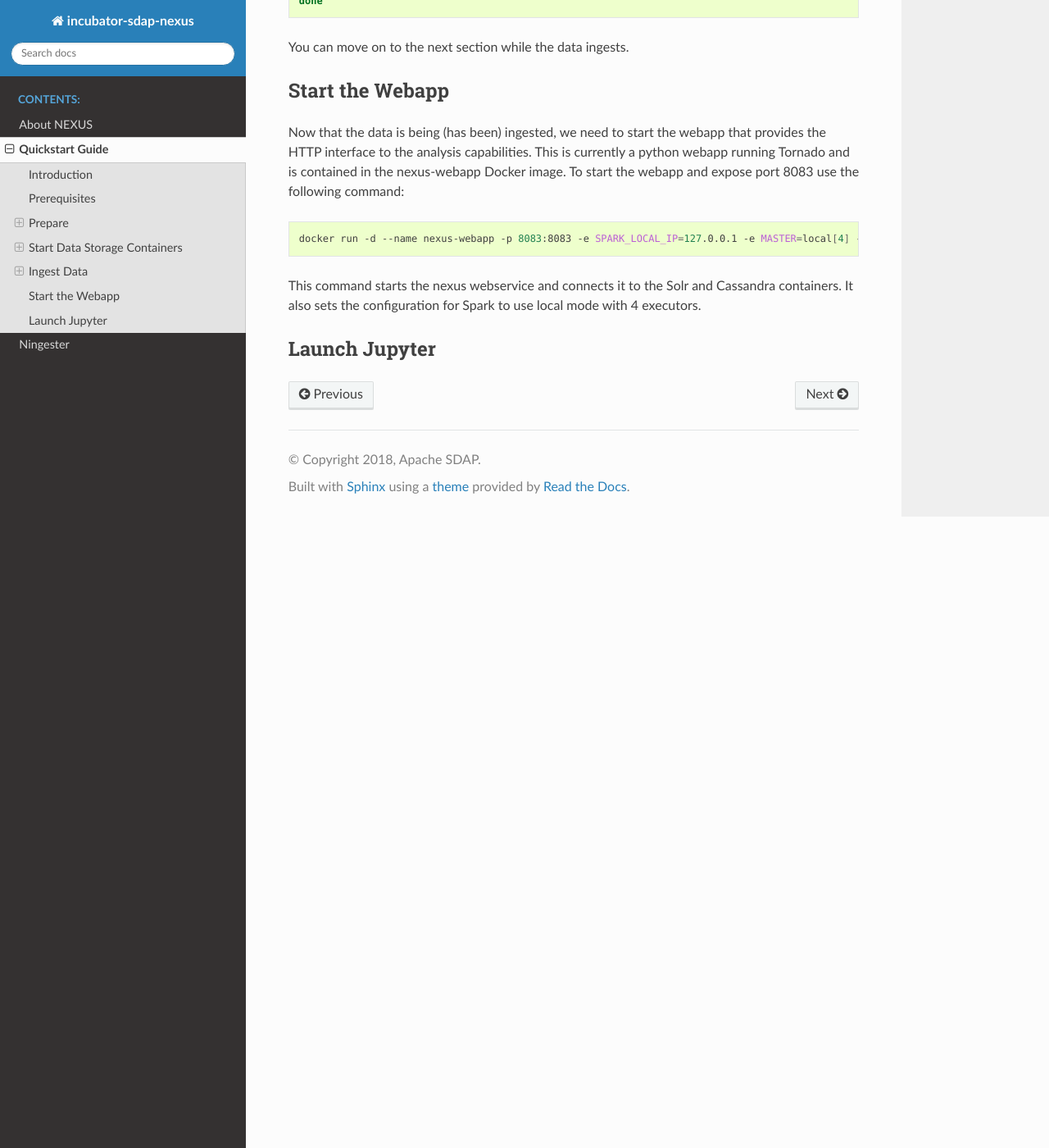
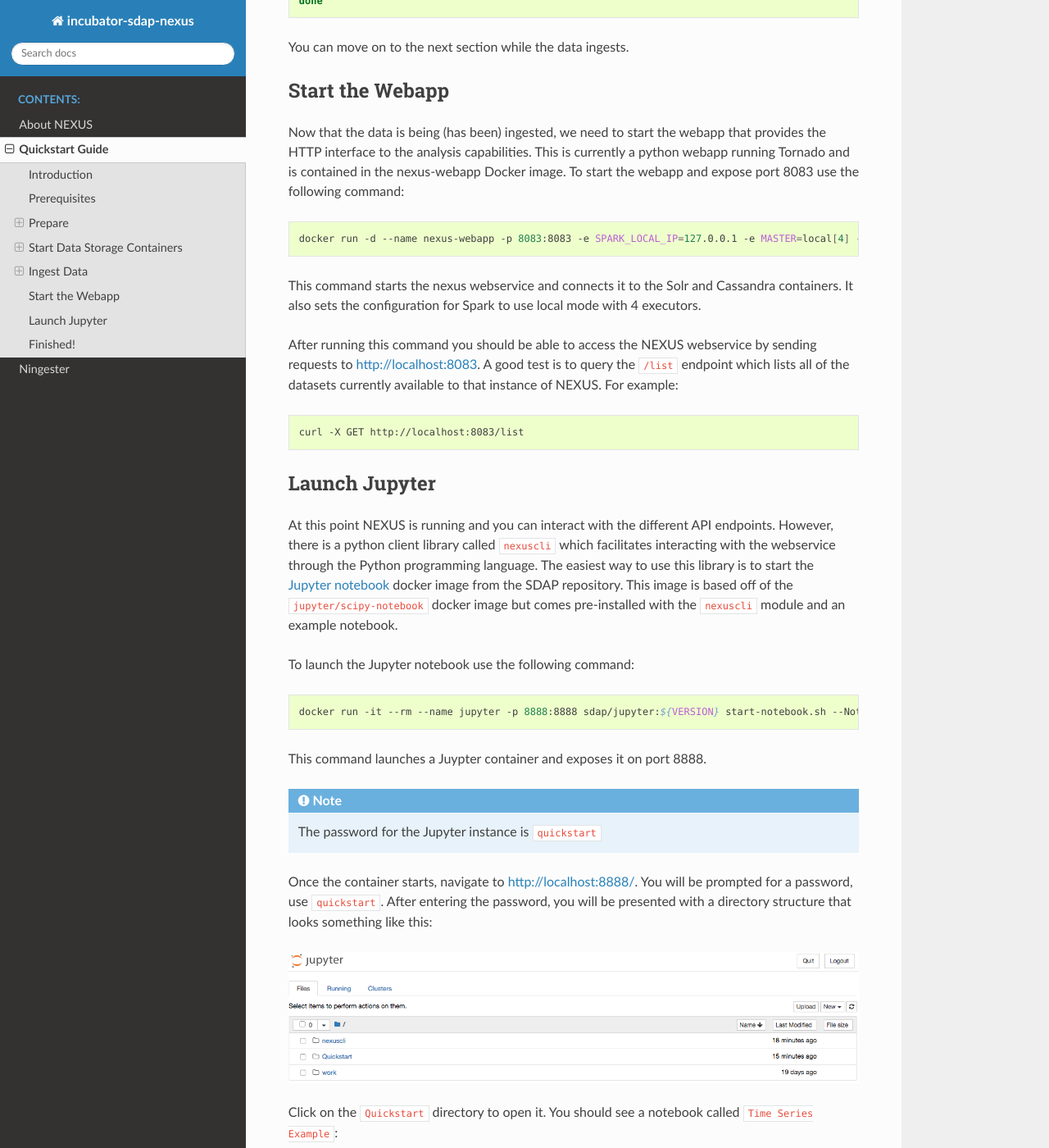
Before and after one commit to apache/sdap-nexus, a Sphinx documentation site: the page built from docs/quickstart.rst, in a window 1280 px wide and 1400 px high, scrolled down 4854 px. Shown: the whole window at 82% size. Built offline with Sphinx 7.4.7 and the Read the Docs theme 2.0.0, drawn with Linux system fonts in a browser that asks for light colours; some of the changed text lies outside the part shown.

Commit message:
more quickstart

```diff
--- a/docs/quickstart.rst
+++ b/docs/quickstart.rst
@@ -234,7 +234,48 @@
 
 This command starts the nexus webservice and connects it to the Solr and Cassandra containers. It also sets the configuration for Spark to use local mode with 4 executors.
 
+After running this command you should be able to access the NEXUS webservice by sending requests to http://localhost:8083. A good test is to query the ``/list`` endpoint which lists all of the datasets currently available to that instance of NEXUS. For example:
+
+.. code-block:: bash
+
+  curl -X GET http://localhost:8083/list
+
+
 .. _quickstart-step7:
 
 Launch Jupyter
 ================
+
+At this point NEXUS is running and you can interact with the different API endpoints. However, there is a python client library called ``nexuscli`` which facilitates interacting with the webservice through the Python programming language. The easiest way to use this library is to start the `Jupyter notebook <http://jupyter.org/>`_ docker image from the SDAP repository. This image is based off of the ``jupyter/scipy-notebook`` docker image but comes pre-installed with the ``nexuscli`` module and an example notebook.
+
+To launch the Jupyter notebook use the following command:
+
+.. code-block:: bash
+
+  docker run -it --rm --name jupyter -p 8888:8888 sdap/jupyter:${VERSION} start-notebook.sh --NotebookApp.password='sha1:a0d7f85e5fc4:0c173bb35c7dc0445b13865a38d25263db592938'
+
+This command launches a Juypter container and exposes it on port 8888.
+
+.. note:: The password for the Jupyter instance is ``quickstart``
+
+Once the container starts, navigate to http://localhost:8888/. You will be prompted for a password, use ``quickstart``. After entering the password, you will be presented with a directory structure that looks something like this:
+
+.. image:: images/Jupyter_Home.png
+
+Click on the ``Quickstart`` directory to open it. You should see a notebook called ``Time Series Example``:
+
+.. image:: images/Jupyter_Quickstart.png
+
+Click on the ``Time Series Example`` notebook to start it. This will open the notebook and allow you to run the two cells and execute a Time Series command against your local instance of NEXUS.
+
+.. _quickstart-step8:
+
+Finished!
+================
+
+Congratulations you have completed the quickstart! In this example you:
+
+#. Learned how to ingest data into NEXUS datastores
+#. Learned how to start the NEXUS webservice
+#. Learned how to start a Jupyter Notebook
+#. Ran a time series analysis on 1 month of AVHRR OI data and plotted the result
```
Also changed, not shown: docs/images/Jupyter_Home.png (added), docs/images/Jupyter_Quickstart.png (added).
